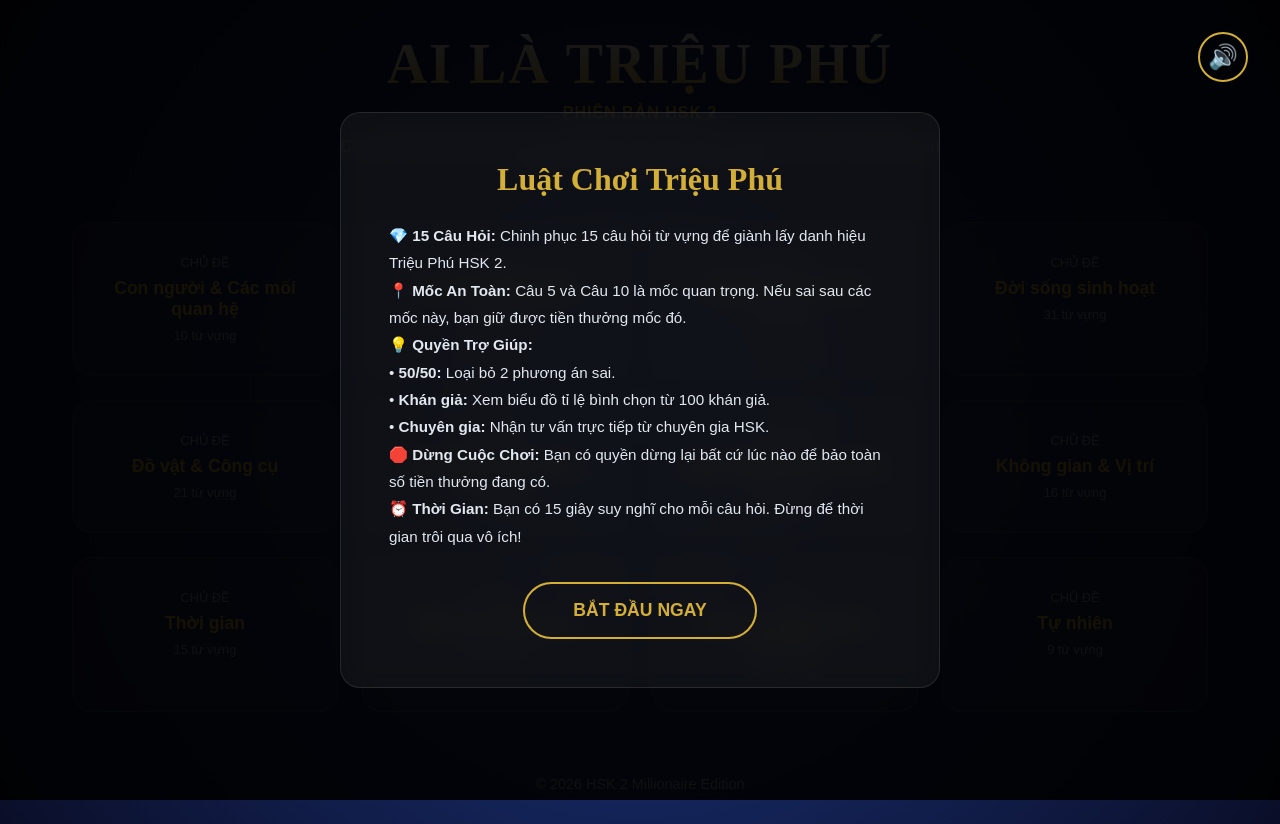
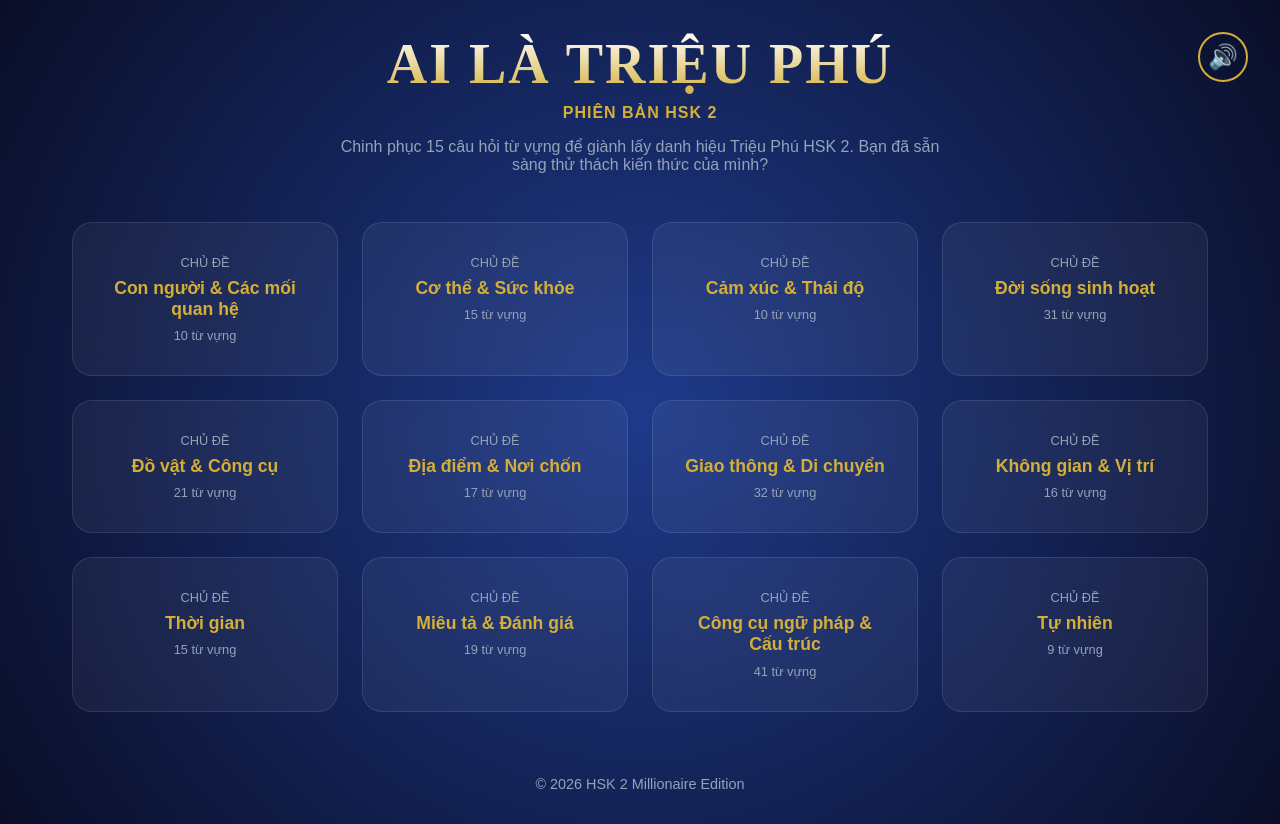
Before and after one commit to toiyeutinhoc238-sudo/game-hsk2, a website: page index.html in a window 1280 px wide. Drawn offline with Linux system fonts and the light colour scheme.

Commit message:
sua loi bug nghiem trong

```diff
--- a/index.html
+++ b/index.html
@@ -39,31 +39,6 @@
         </footer>
     </div>
 
-    <!-- Instructions Modal -->
-    <div id="instructionModal" class="modal" style="display: flex;">
-        <div class="glass modal-content">
-            <h2
-                style="margin-bottom: 1.5rem; color: var(--secondary); font-family: 'Playfair Display', serif; font-size: 2rem;">
-                Luật Chơi Triệu Phú</h2>
-            <div style="text-align: left; margin-bottom: 2rem; line-height: 1.8; color: #e2e8f0; font-size: 0.95rem;">
-                <p>💎 <strong>15 Câu Hỏi:</strong> Chinh phục 15 câu hỏi từ vựng để giành lấy danh hiệu Triệu Phú HSK 2.
-                </p>
-                <p>📍 <strong>Mốc An Toàn:</strong> Câu 5 và Câu 10 là mốc quan trọng. Nếu sai sau các mốc này, bạn giữ
-                    được tiền thưởng mốc đó.</p>
-                <p>💡 <strong>Quyền Trợ Giúp:</strong>
-                    <br>• <strong>50/50:</strong> Loại bỏ 2 phương án sai.
-                    <br>• <strong>Khán giả:</strong> Xem biểu đồ tỉ lệ bình chọn từ 100 khán giả.
-                    <br>• <strong>Chuyên gia:</strong> Nhận tư vấn trực tiếp từ chuyên gia HSK.
-                </p>
-                <p>🛑 <strong>Dừng Cuộc Chơi:</strong> Bạn có quyền dừng lại bất cứ lúc nào để bảo toàn số tiền thưởng
-                    đang có.</p>
-                <p>⏰ <strong>Thời Gian:</strong> Bạn có 15 giây suy nghĩ cho mỗi câu hỏi. Đừng để thời gian trôi qua vô
-                    ích!</p>
-            </div>
-            <button class="btn-secondary" onclick="closeInstructions()"
-                style="padding: 1rem 3rem; font-size: 1.1rem;">BẮT ĐẦU NGAY</button>
-        </div>
-    </div>
     <script>
         const bgMusic = new Audio('ailatrieuphu.mp3');
         bgMusic.loop = true;
@@ -89,16 +64,6 @@
             grid.appendChild(card);
         });
 
-        function closeInstructions() {
-            if (localStorage.getItem('musicEnabled') !== 'false') {
-                bgMusic.play().catch(e => console.log("Autoplay blocked:", e));
-            }
-            document.getElementById('instructionModal').style.filter = 'opacity(0)';
-            setTimeout(() => {
-                document.getElementById('instructionModal').style.display = 'none';
-            }, 300);
-        }
-
         function toggleMusic() {
             const btn = document.getElementById('musicToggle');
             if (bgMusic.paused) {
@@ -116,6 +81,13 @@
         if (localStorage.getItem('musicEnabled') === 'false') {
             document.getElementById('musicToggle').textContent = '🔇';
         }
+
+        // Start music on first interaction
+        document.addEventListener('click', () => {
+            if (localStorage.getItem('musicEnabled') !== 'false' && bgMusic.paused) {
+                bgMusic.play().catch(e => console.log("Autoplay blocked:", e));
+            }
+        }, { once: true });
     </script>
 </body>
 
```
Also changed, not shown: game.html (+17 -3 lines), js/game.js (+16 -2 lines).
